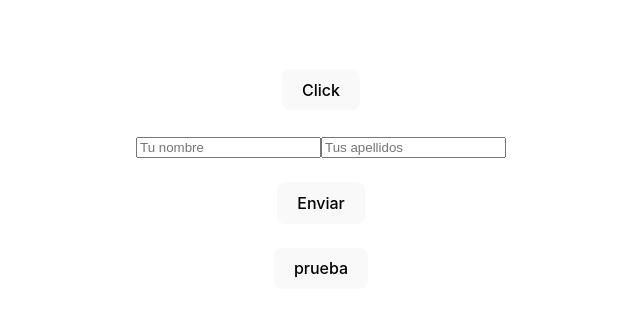
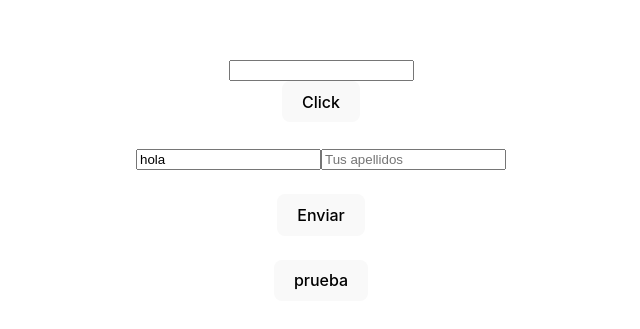
Before and after one commit to gorkavillara/react-g1-junio-2023, a React (Vite) app: page / in a window 1280 px wide. Shown: the part 221-550 px from the top of the page, without its empty margins (319-959 px from the left). Built offline with nearby package versions, Linux system fonts and the light colour scheme.

Commit message:
Tema 5 - Terminando con los eventos

```diff
--- a/src/App.tsx
+++ b/src/App.tsx
@@ -1,4 +1,5 @@
 import "./App.css"
+import EventosTeclado from "./components/EventosTeclado"
 import Formulario from "./components/Formulario"
 function App() {
     // useEffect(() => {
@@ -12,6 +13,7 @@ function App() {
     // }, [])
     return (
         <>
+            <EventosTeclado />
             <button onClick={() => alert("has hecho clic en react")}>Click</button>
             <Formulario />
         </>
--- /dev/null
+++ b/src/components/EventosTeclado.tsx
@@ -0,0 +1,16 @@
+const EventosTeclado = () => {
+
+    const handleKeyDown = (event: React.KeyboardEvent<HTMLInputElement>) => {
+        console.log(event)
+        if (event.key !== "Enter") return
+
+        alert("Has enviado el formulario")
+    }
+    return (
+        <div>
+            <input type="text" onKeyDown={handleKeyDown} />
+        </div>
+    )
+}
+
+export default EventosTeclado
--- a/src/components/Formulario.tsx
+++ b/src/components/Formulario.tsx
@@ -1,32 +1,46 @@
 import { useState } from "react"
 
+interface IForm {
+    nombre: string
+    apellidos: string
+}
+
+const formularioVacio = (): IForm => ({ nombre: "hola", apellidos: "" })
+
 const Formulario = () => {
-    const [formulario, setFormulario] = useState("Villar")
+    const [formulario, setFormulario] = useState<IForm>(formularioVacio)
 
     const handleSubmit = (evento: React.FormEvent) => {
         evento.preventDefault()
         console.log("Enviando formulario...")
     }
+    const changeField = (e: React.ChangeEvent<HTMLInputElement>) =>
+        setFormulario({ ...formulario, [e.target.name]: e.target.value })
+
     return (
         <>
             <form onSubmit={handleSubmit}>
-                <br/>
+                <br />
                 <input
                     type="text"
                     name="nombre"
                     placeholder="Tu nombre"
+                    value={formulario.nombre}
+                    onChange={changeField}
                 />
                 <input
                     type="text"
                     name="apellidos"
                     placeholder="Tus apellidos"
+                    value={formulario.apellidos}
+                    onChange={changeField}
                 />
-                <br/>
-                <br/>
+                <br />
+                <br />
                 <button type="submit">Enviar</button>
             </form>
             <div onClick={() => console.log("Clic en el div")}>
-                <br/>
+                <br />
                 <button
                     onClick={(e) => {
                         e.stopPropagation()
```
